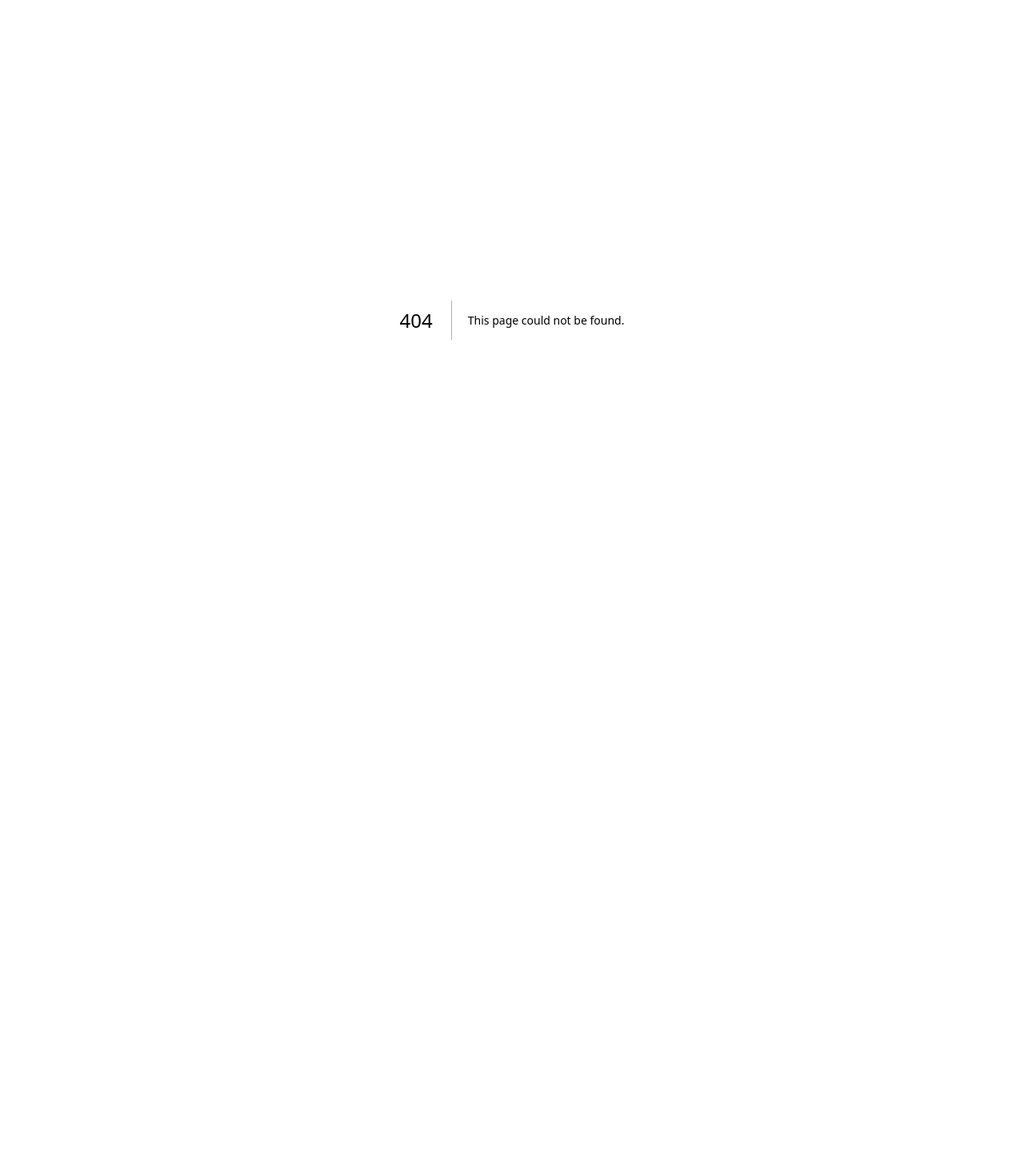
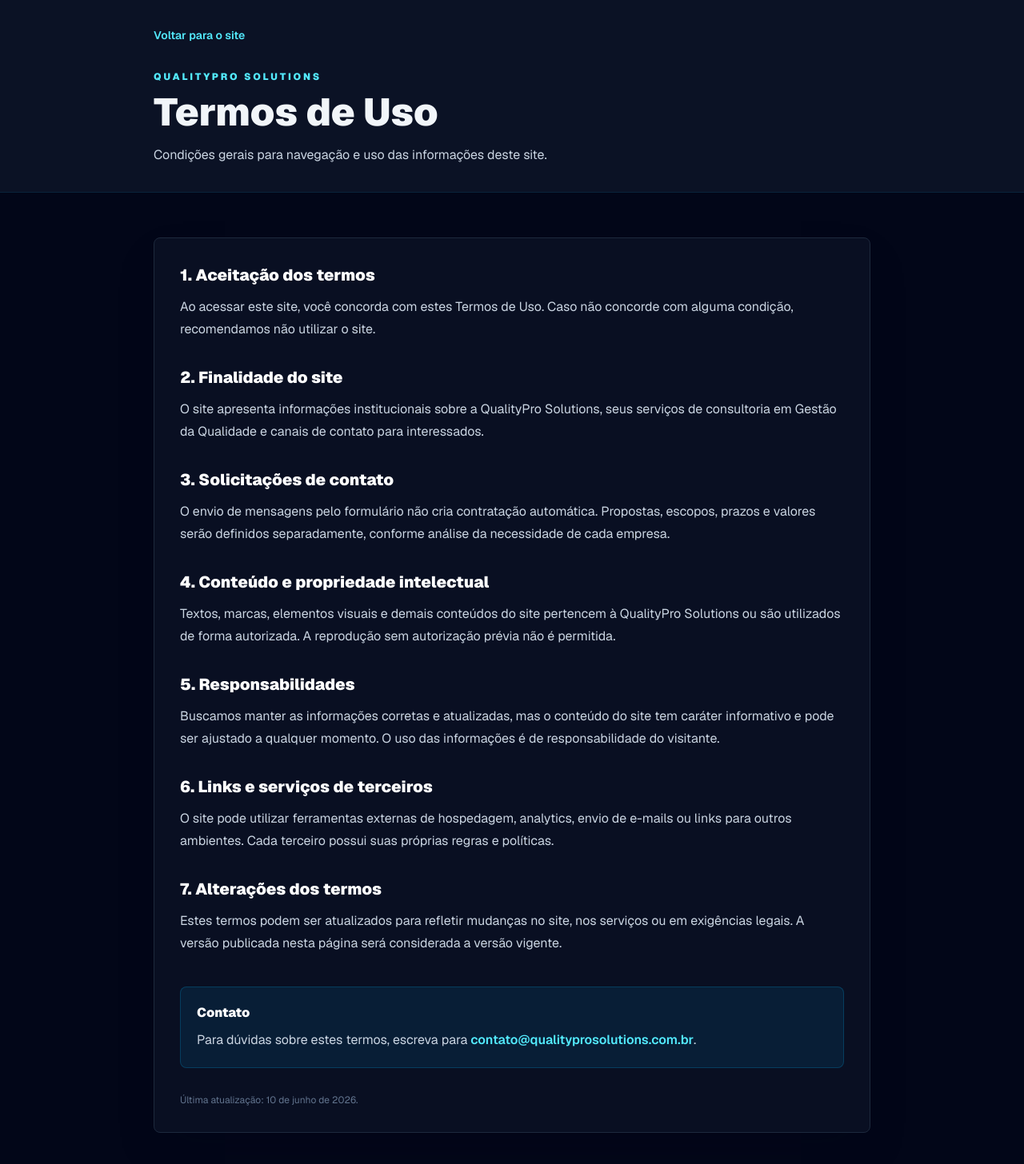
Before and after one commit to viniciusrst01-boop/qualitypro-site, a Next.js app: page /termos-de-uso in a window 1280 px wide. Before the commit this address had no page. Shown: the top 1456 px of the page at 80% size. Before the commit the page ends 800 px from the top, so only its background shows below. Built offline with nearby package versions, Linux system fonts and the light colour scheme.

Commit message:
termos de uso

```diff
--- a/src/app/page.tsx
+++ b/src/app/page.tsx
@@ -26,6 +26,7 @@
 import DashboardChart from "@/components/DashboardChart";
 import ContactForm from "@/components/ContactForm";
 import Image from "next/image";
+import Link from "next/link";
 
 const services = [
   {
@@ -680,7 +681,7 @@
               </p>
               <p className="flex items-center gap-3">
                 <Mail className="text-cyan-300" size={20} />
-                contato@qualitypro.com.br
+                contato@qualityprosolutions.com.br
               </p>
               <p className="flex items-center gap-3">
                 <MapPin className="text-cyan-300" size={20} /> Rio de Janeiro - RJ
@@ -692,8 +693,40 @@
         </div>
       </section>
 
-      <footer className="bg-slate-950 px-5 py-10 text-center text-sm text-slate-400">
-        QualityPro Solutions - qualidade com propósito.
+      <footer className="border-t border-sky-400/10 bg-slate-950 px-4 py-10 text-sm text-slate-400 sm:px-5">
+        <div className="mx-auto grid max-w-7xl gap-8 md:grid-cols-[1fr_auto_1fr]">
+          <div>
+            <h2 className="text-base font-black text-white">
+              QualityPro Solutions
+            </h2>
+            <p className="mt-2 text-slate-300">
+              Consultoria em Gestão da Qualidade
+            </p>
+            <div className="mt-5 space-y-2 font-mono text-xs text-slate-300 sm:text-sm">
+              <p>contato@qualityprosolutions.com.br</p>
+              <p>www.qualityprosolutions.com.br</p>
+            </div>
+          </div>
+
+          <div className="md:justify-self-center">
+            <h3 className="text-xs font-black uppercase tracking-[0.22em] text-cyan-300">
+              Institucional
+            </h3>
+            <div className="mt-4 grid gap-2">
+              <Link href="/politica-de-privacidade" className="hover:text-white">
+                Política de Privacidade
+              </Link>
+              <Link href="/termos-de-uso" className="hover:text-white">
+                Termos de Uso
+              </Link>
+            </div>
+          </div>
+        </div>
+
+        <div className="mx-auto mt-8 flex max-w-7xl flex-col gap-2 border-t border-slate-800 pt-6 text-xs text-slate-500 sm:flex-row sm:items-center sm:justify-between">
+          <p>© 2026 QualityPro Solutions. Todos os direitos reservados.</p>
+          <p>Qualidade com propósito.</p>
+        </div>
       </footer>
     </main>
   );
--- /dev/null
+++ b/src/app/politica-de-privacidade/page.tsx
@@ -0,0 +1,95 @@
+import type { Metadata } from "next";
+import Link from "next/link";
+
+export const metadata: Metadata = {
+  title: "Política de Privacidade | QualityPro Solutions",
+  description:
+    "Política de Privacidade da QualityPro Solutions para tratamento de dados enviados pelo site.",
+};
+
+const sections = [
+  {
+    title: "1. Quem somos",
+    text: "A QualityPro Solutions atua com consultoria em Gestão da Qualidade, ISO 9001, auditorias, indicadores e melhoria contínua. Esta política explica como tratamos informações enviadas por visitantes do site.",
+  },
+  {
+    title: "2. Dados que podemos coletar",
+    text: "Podemos coletar nome, e-mail, telefone, empresa e mensagem quando você preenche o formulário de contato. Também podemos receber dados técnicos básicos de navegação, como páginas acessadas, origem do acesso e métricas de uso do site.",
+  },
+  {
+    title: "3. Como usamos os dados",
+    text: "Usamos as informações para responder solicitações, entender a necessidade da empresa, melhorar o site, acompanhar resultados de campanhas e manter a segurança dos nossos canais digitais.",
+  },
+  {
+    title: "4. Compartilhamento de informações",
+    text: "Não vendemos dados pessoais. Podemos utilizar fornecedores de tecnologia, como hospedagem, envio de e-mails e analytics, somente para operar o site e atender aos contatos recebidos.",
+  },
+  {
+    title: "5. Armazenamento e segurança",
+    text: "Mantemos os dados pelo tempo necessário para atendimento, relacionamento comercial e obrigações legais. Aplicamos medidas razoáveis de segurança para reduzir riscos de acesso indevido.",
+  },
+  {
+    title: "6. Seus direitos",
+    text: "Você pode solicitar acesso, correção, atualização ou exclusão dos seus dados pessoais, conforme a legislação aplicável. Para isso, entre em contato pelo e-mail informado nesta página.",
+  },
+  {
+    title: "7. Atualizações desta política",
+    text: "Esta política pode ser atualizada para refletir mudanças no site, nos serviços ou em exigências legais. A versão mais recente ficará sempre disponível nesta página.",
+  },
+];
+
+export default function PrivacyPolicyPage() {
+  return (
+    <main className="min-h-screen bg-slate-950 text-slate-100">
+      <section className="border-b border-sky-400/10 bg-slate-900/70 px-4 py-8 sm:px-5">
+        <div className="mx-auto max-w-4xl">
+          <Link href="/" className="text-sm font-semibold text-cyan-300">
+            Voltar para o site
+          </Link>
+          <p className="mt-8 text-xs font-black uppercase tracking-[0.24em] text-cyan-300">
+            QualityPro Solutions
+          </p>
+          <h1 className="mt-3 text-3xl font-black sm:text-5xl">
+            Política de Privacidade
+          </h1>
+          <p className="mt-4 max-w-3xl leading-7 text-slate-300">
+            Transparência sobre como tratamos as informações enviadas pelo site.
+          </p>
+        </div>
+      </section>
+
+      <section className="px-4 py-10 sm:px-5 sm:py-14">
+        <div className="mx-auto max-w-4xl rounded-lg border border-slate-800 bg-slate-900/55 p-6 shadow-2xl shadow-slate-950/30 sm:p-8">
+          <div className="space-y-8">
+            {sections.map((section) => (
+              <article key={section.title}>
+                <h2 className="text-xl font-black text-white">
+                  {section.title}
+                </h2>
+                <p className="mt-3 leading-7 text-slate-300">{section.text}</p>
+              </article>
+            ))}
+          </div>
+
+          <div className="mt-10 rounded-lg border border-sky-400/20 bg-sky-500/10 p-5">
+            <h2 className="font-black text-white">Contato</h2>
+            <p className="mt-2 leading-7 text-slate-300">
+              Para dúvidas ou solicitações sobre privacidade, escreva para{" "}
+              <a
+                href="mailto:contato@qualityprosolutions.com.br"
+                className="font-semibold text-cyan-300"
+              >
+                contato@qualityprosolutions.com.br
+              </a>
+              .
+            </p>
+          </div>
+
+          <p className="mt-8 text-xs text-slate-500">
+            Última atualização: 10 de junho de 2026.
+          </p>
+        </div>
+      </section>
+    </main>
+  );
+}
--- /dev/null
+++ b/src/app/termos-de-uso/page.tsx
@@ -0,0 +1,95 @@
+import type { Metadata } from "next";
+import Link from "next/link";
+
+export const metadata: Metadata = {
+  title: "Termos de Uso | QualityPro Solutions",
+  description:
+    "Termos de Uso do site da QualityPro Solutions para visitantes e interessados em consultoria.",
+};
+
+const sections = [
+  {
+    title: "1. Aceitação dos termos",
+    text: "Ao acessar este site, você concorda com estes Termos de Uso. Caso não concorde com alguma condição, recomendamos não utilizar o site.",
+  },
+  {
+    title: "2. Finalidade do site",
+    text: "O site apresenta informações institucionais sobre a QualityPro Solutions, seus serviços de consultoria em Gestão da Qualidade e canais de contato para interessados.",
+  },
+  {
+    title: "3. Solicitações de contato",
+    text: "O envio de mensagens pelo formulário não cria contratação automática. Propostas, escopos, prazos e valores serão definidos separadamente, conforme análise da necessidade de cada empresa.",
+  },
+  {
+    title: "4. Conteúdo e propriedade intelectual",
+    text: "Textos, marcas, elementos visuais e demais conteúdos do site pertencem à QualityPro Solutions ou são utilizados de forma autorizada. A reprodução sem autorização prévia não é permitida.",
+  },
+  {
+    title: "5. Responsabilidades",
+    text: "Buscamos manter as informações corretas e atualizadas, mas o conteúdo do site tem caráter informativo e pode ser ajustado a qualquer momento. O uso das informações é de responsabilidade do visitante.",
+  },
+  {
+    title: "6. Links e serviços de terceiros",
+    text: "O site pode utilizar ferramentas externas de hospedagem, analytics, envio de e-mails ou links para outros ambientes. Cada terceiro possui suas próprias regras e políticas.",
+  },
+  {
+    title: "7. Alterações dos termos",
+    text: "Estes termos podem ser atualizados para refletir mudanças no site, nos serviços ou em exigências legais. A versão publicada nesta página será considerada a versão vigente.",
+  },
+];
+
+export default function TermsOfUsePage() {
+  return (
+    <main className="min-h-screen bg-slate-950 text-slate-100">
+      <section className="border-b border-sky-400/10 bg-slate-900/70 px-4 py-8 sm:px-5">
+        <div className="mx-auto max-w-4xl">
+          <Link href="/" className="text-sm font-semibold text-cyan-300">
+            Voltar para o site
+          </Link>
+          <p className="mt-8 text-xs font-black uppercase tracking-[0.24em] text-cyan-300">
+            QualityPro Solutions
+          </p>
+          <h1 className="mt-3 text-3xl font-black sm:text-5xl">
+            Termos de Uso
+          </h1>
+          <p className="mt-4 max-w-3xl leading-7 text-slate-300">
+            Condições gerais para navegação e uso das informações deste site.
+          </p>
+        </div>
+      </section>
+
+      <section className="px-4 py-10 sm:px-5 sm:py-14">
+        <div className="mx-auto max-w-4xl rounded-lg border border-slate-800 bg-slate-900/55 p-6 shadow-2xl shadow-slate-950/30 sm:p-8">
+          <div className="space-y-8">
+            {sections.map((section) => (
+              <article key={section.title}>
+                <h2 className="text-xl font-black text-white">
+                  {section.title}
+                </h2>
+                <p className="mt-3 leading-7 text-slate-300">{section.text}</p>
+              </article>
+            ))}
+          </div>
+
+          <div className="mt-10 rounded-lg border border-sky-400/20 bg-sky-500/10 p-5">
+            <h2 className="font-black text-white">Contato</h2>
+            <p className="mt-2 leading-7 text-slate-300">
+              Para dúvidas sobre estes termos, escreva para{" "}
+              <a
+                href="mailto:contato@qualityprosolutions.com.br"
+                className="font-semibold text-cyan-300"
+              >
+                contato@qualityprosolutions.com.br
+              </a>
+              .
+            </p>
+          </div>
+
+          <p className="mt-8 text-xs text-slate-500">
+            Última atualização: 10 de junho de 2026.
+          </p>
+        </div>
+      </section>
+    </main>
+  );
+}
```
